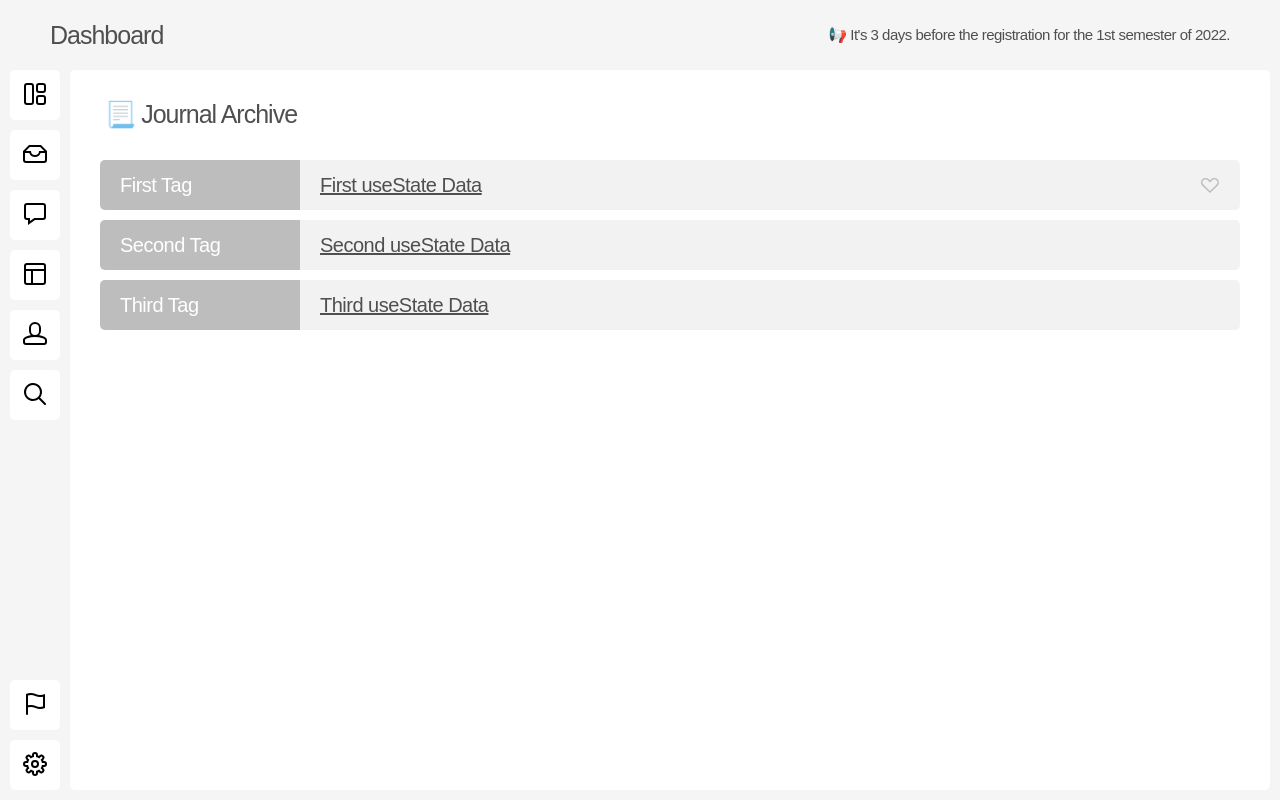
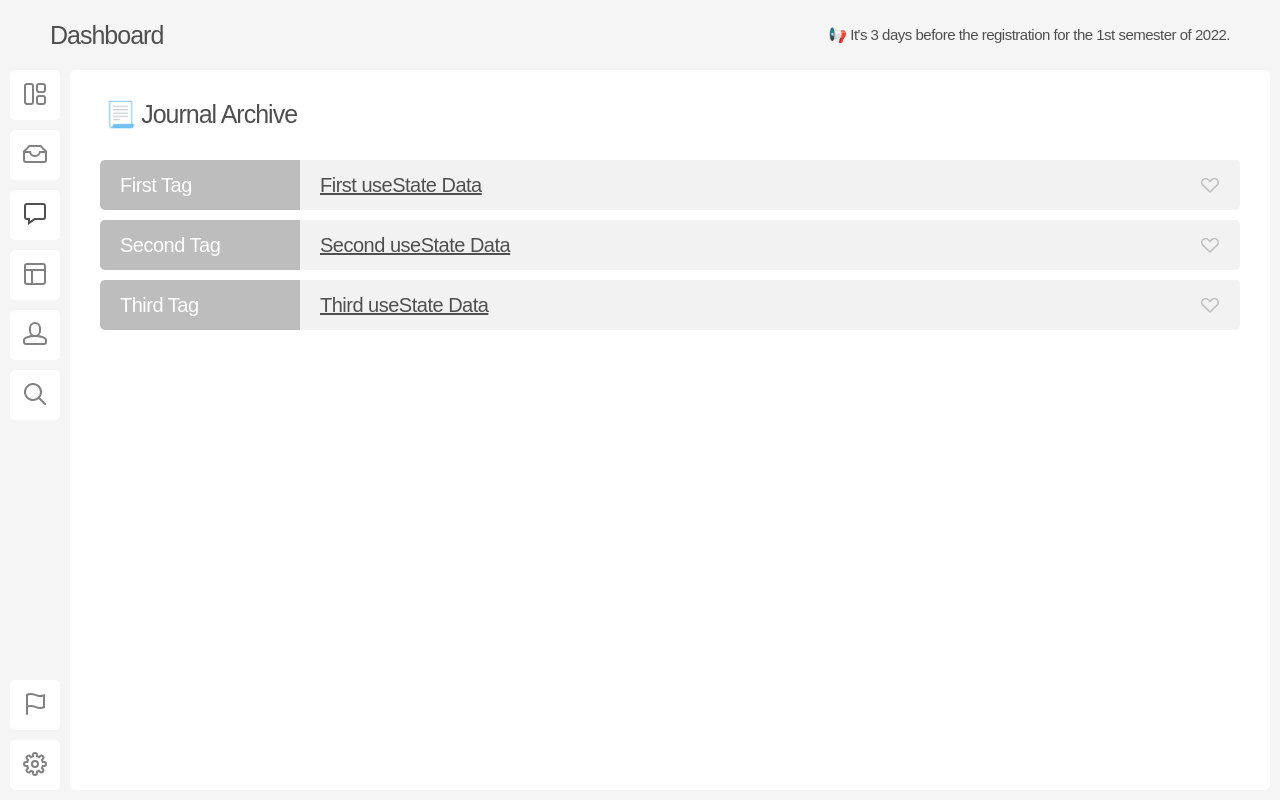
Before and after one commit to newfit6/dashboard, a React (Create React App) app in the folder dashboard/: page / in a window 1280 px wide. Built offline with nearby package versions, Linux system fonts and the light colour scheme; a web font is replaced by a local one.

Commit message:
add: item-nav__btn--active, inactive filter

```diff
--- a/dashboard/src/App.css
+++ b/dashboard/src/App.css
@@ -221,6 +221,24 @@ button {
   border-radius: 5px;
 }
 
+.item-nav__btn--active {
+  filter: invert(27%) sepia(93%) saturate(0%) hue-rotate(219deg) brightness(98%)
+    contrast(102%);
+}
+
+/* invert(27%) sepia(93%) saturate(0%) hue-rotate(219deg) brightness(98%)
+    contrast(102%)
+= #4F4F4F */
+
+.item-nav__btn--inactive {
+  filter: invert(50%) sepia(3%) saturate(16%) hue-rotate(22deg) brightness(101%)
+    contrast(88%);
+}
+
+/* filter: invert(50%) sepia(3%) saturate(16%) hue-rotate(22deg) brightness(101%)
+    contrast(88%)
+= #828282 */
+
 .container-main__item-dashboard {
   display: grid;
   grid-column-start: 2;
--- a/dashboard/src/App.js
+++ b/dashboard/src/App.js
@@ -55,37 +55,61 @@ function App() {
       <div className="container-main__item-nav__top">
         <div style={{ margin: 0 }}>
           <button type="button" className="container-main__item-nav__top--menu">
-            <img src={btn_dashboard} alt="profile"></img>
+            <img
+              className="item-nav__btn--inactive"
+              src={btn_dashboard}
+              alt="profile"
+            ></img>
           </button>
         </div>
 
         <div style={{ margin: 0 }}>
           <button type="button" className="container-main__item-nav__top--menu">
-            <img src={btn_archive} alt="profile"></img>
+            <img
+              className="item-nav__btn--inactive"
+              src={btn_archive}
+              alt="profile"
+            ></img>
           </button>
         </div>
 
         <div style={{ margin: 0 }}>
           <button type="button" className="container-main__item-nav__top--menu">
-            <img src={btn_journal} alt="profile"></img>
+            <img
+              className="item-nav__btn--active"
+              src={btn_journal}
+              alt="profile"
+            ></img>
           </button>
         </div>
 
         <div style={{ margin: 0 }}>
           <button type="button" className="container-main__item-nav__top--menu">
-            <img src={btn_calendar} alt="profile"></img>
+            <img
+              className="item-nav__btn--inactive"
+              src={btn_calendar}
+              alt="profile"
+            ></img>
           </button>
         </div>
 
         <div style={{ margin: 0 }}>
           <button type="button" className="container-main__item-nav__top--menu">
-            <img src={btn_network} alt="profile"></img>
+            <img
+              className="item-nav__btn--inactive"
+              src={btn_network}
+              alt="profile"
+            ></img>
           </button>
         </div>
 
         <div style={{ margin: 0 }}>
           <button type="button" className="container-main__item-nav__top--menu">
-            <img src={btn_search} alt="profile"></img>
+            <img
+              className="item-nav__btn--inactive"
+              src={btn_search}
+              alt="profile"
+            ></img>
           </button>
         </div>
       </div>
@@ -96,7 +120,11 @@ function App() {
             type="button"
             className="container-main__item-nav__bottom--menu"
           >
-            <img src={btn_report} alt="profile"></img>
+            <img
+              className="item-nav__btn--inactive"
+              src={btn_report}
+              alt="profile"
+            ></img>
           </button>
         </div>
         <div style={{ margin: 0 }}>
@@ -104,7 +132,11 @@ function App() {
             type="button"
             className="container-main__item-nav__bottom--menu"
           >
-            <img src={btn_settings} alt="profile"></img>
+            <img
+              className="item-nav__btn--inactive"
+              src={btn_settings}
+              alt="profile"
+            ></img>
           </button>
         </div>
       </div>
@@ -145,6 +177,16 @@ function App() {
           <div className="container-main__item-dashboard-journal__list--title">
             {Journal_Title[1]}
           </div>
+          <div
+            className="container-main__item-dashboard-journal__list--like-box"
+            onClick={function_like}
+          >
+            <img
+              className="container-main__item-dashboard-journal__list--like-box--like"
+              src={btn_like}
+              alt="profile"
+            ></img>
+          </div>
         </div>
         {/*journal list 1 end*/}
 
@@ -155,6 +197,16 @@ function App() {
           </div>
           <div className="container-main__item-dashboard-journal__list--title">
             {Journal_Title[2]}
+          </div>
+          <div
+            className="container-main__item-dashboard-journal__list--like-box"
+            onClick={function_like}
+          >
+            <img
+              className="container-main__item-dashboard-journal__list--like-box--like"
+              src={btn_like}
+              alt="profile"
+            ></img>
           </div>
         </div>
         {/*journal list 2 end*/}
```
